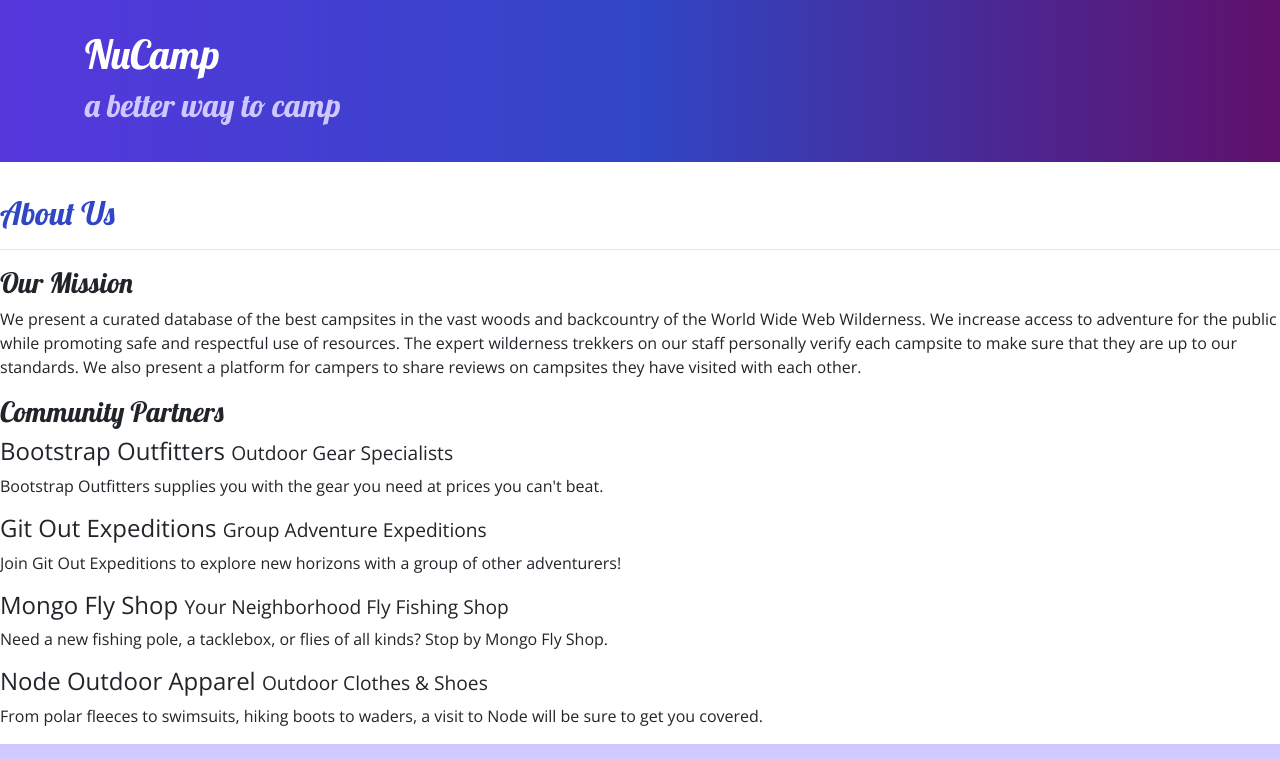
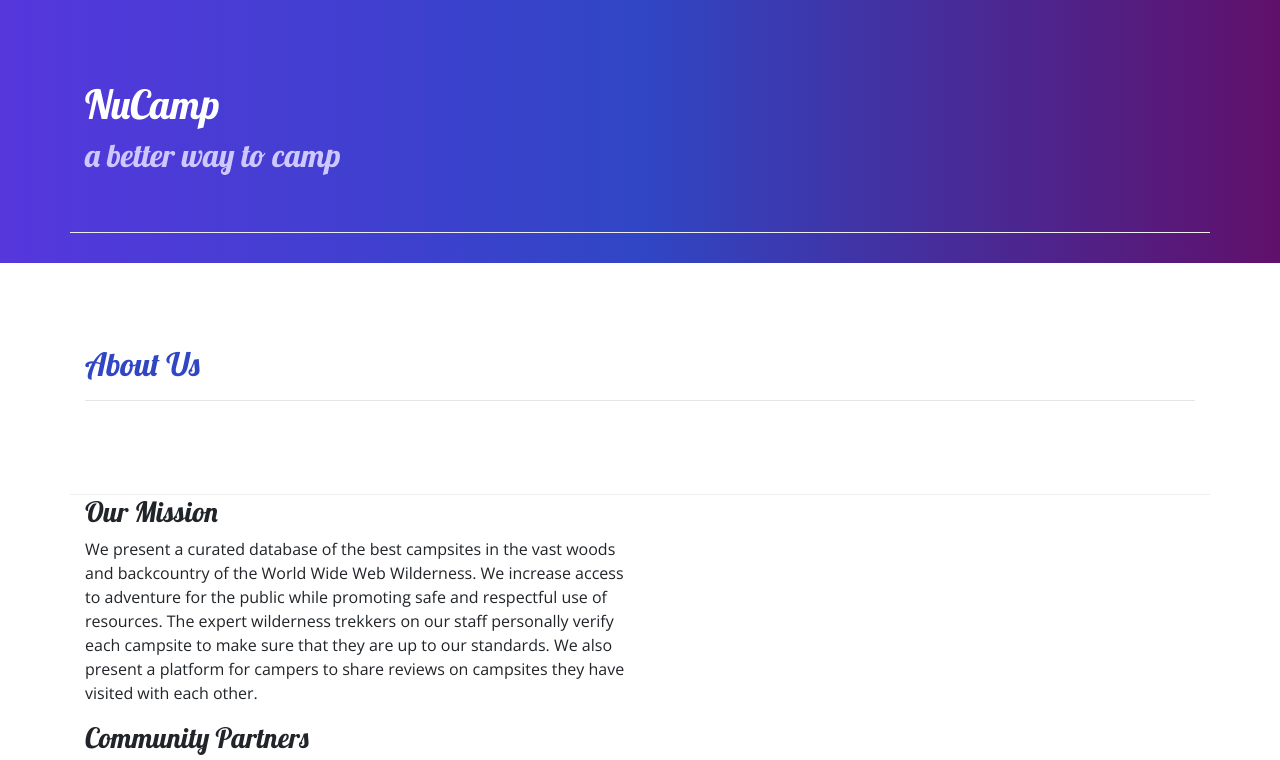
Before and after one commit to u591155/nucampsite, a website: page aboutus.html in a window 1280 px wide. Shown: the top 760 px of the page. Drawn offline with nearby package versions, Linux system fonts and the light colour scheme.

Commit message:
task two

```diff
--- a/aboutus.html
+++ b/aboutus.html
@@ -21,7 +21,7 @@
 
     <header class="jumbotron jumbotron-fluid">
         <div class="container">
-            <div class="row">
+            <div class="row row-content">
                 <div class="col">
                     <h1>NuCamp</h1>
                     <h2>a better way to camp</h2>
@@ -30,23 +30,23 @@
         </div>
     </header>
 
-    <div>
-        <div>
-            <div>
+    <div class="container">
+        <div class="row row-content">
+            <div class="col">
                <h2>About Us</h2>
                <hr />
             </div>
         </div>
 
-        <div>
-            <div>
+        <div class="row">
+            <div class="col col-sm-6">
                 <h3>Our Mission</h3>
                 <p>We present a curated database of the best campsites in the vast woods and backcountry of the World Wide Web Wilderness. We increase access to adventure for the public while promoting safe and respectful use of resources. The expert wilderness trekkers on our staff personally verify each campsite to make sure that they are up to our standards. We also present a platform for campers to share reviews on campsites they have visited with each other.</p>
             </div>
         </div>
 
-        <div>
-            <div>
+        <div class="row">
+            <div class="col">
                 <h3>Community Partners</h3>
                 <h4>Bootstrap Outfitters <small>Outdoor Gear Specialists</small></h4>
                 <p>Bootstrap Outfitters supplies you with the gear you need at prices you can't beat.</p>
```
